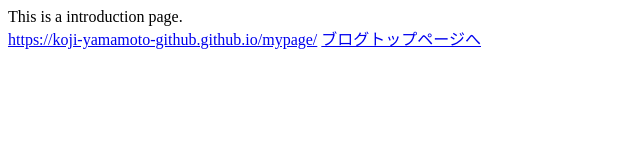
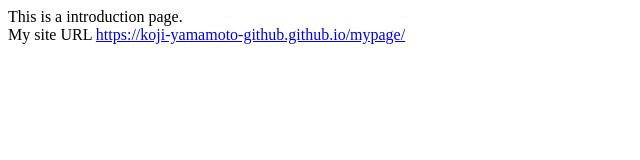
Before and after one commit to KOJI-YAMAMOTO-GitHub/mypage, a plain HTML site: page index.html in a window 1280 px wide. Shown: the whole page, without its empty margins (0-640 px from the left). Drawn offline with Linux system fonts and the light colour scheme.

Commit message:
Update index.html

```diff
--- a/index.html
+++ b/index.html
@@ -42,7 +42,7 @@
 </head>
 <body>
   <div>This is a introduction page.</div>
+      <label for="siteurl">My site URL</label>
   <a href="https://koji-yamamoto-github.github.io/mypage/">https://koji-yamamoto-github.github.io/mypage/</a>
-     <a href="https://www.marorika.com/">ブログトップページへ</a>
 </body>
 </html>
```
